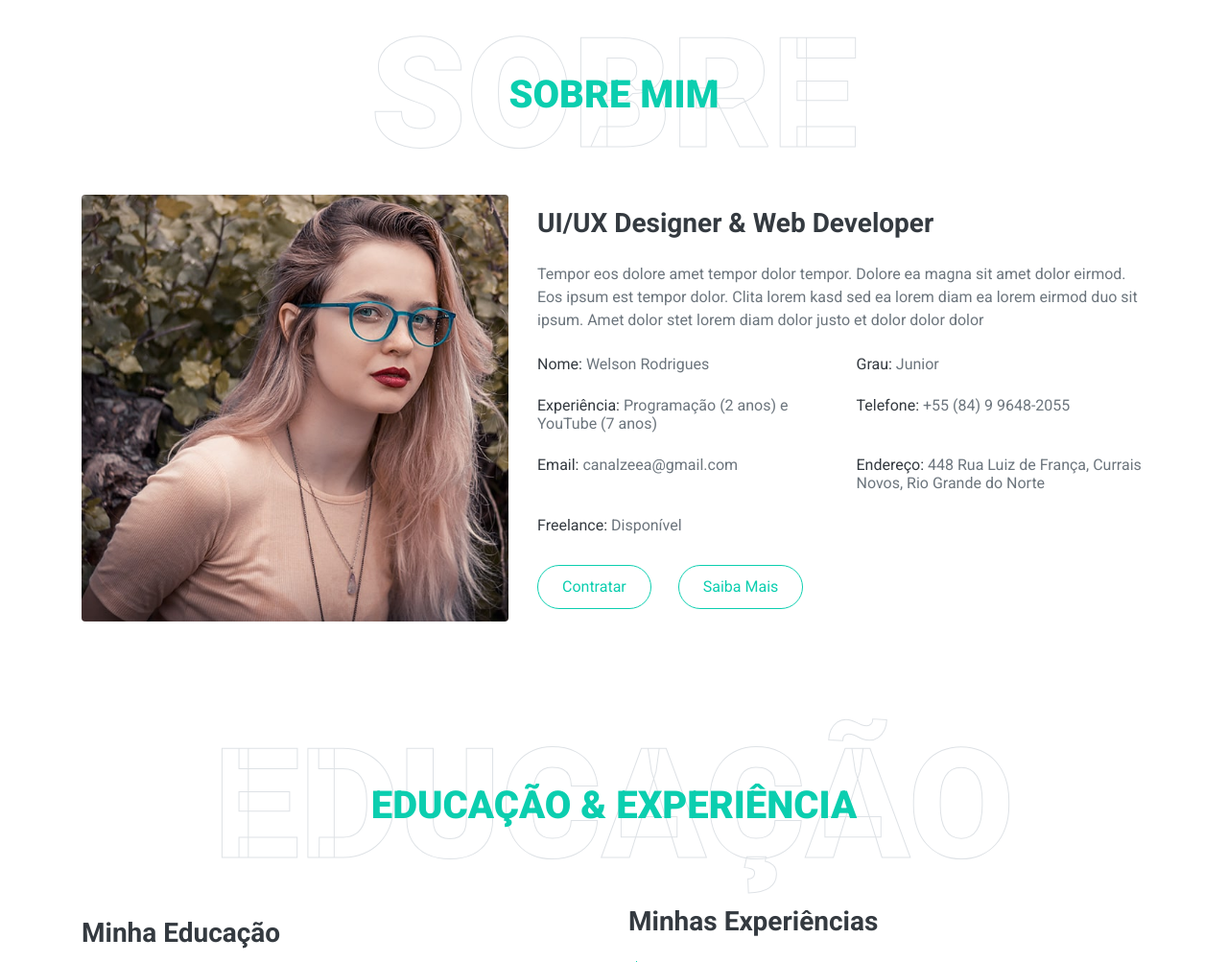
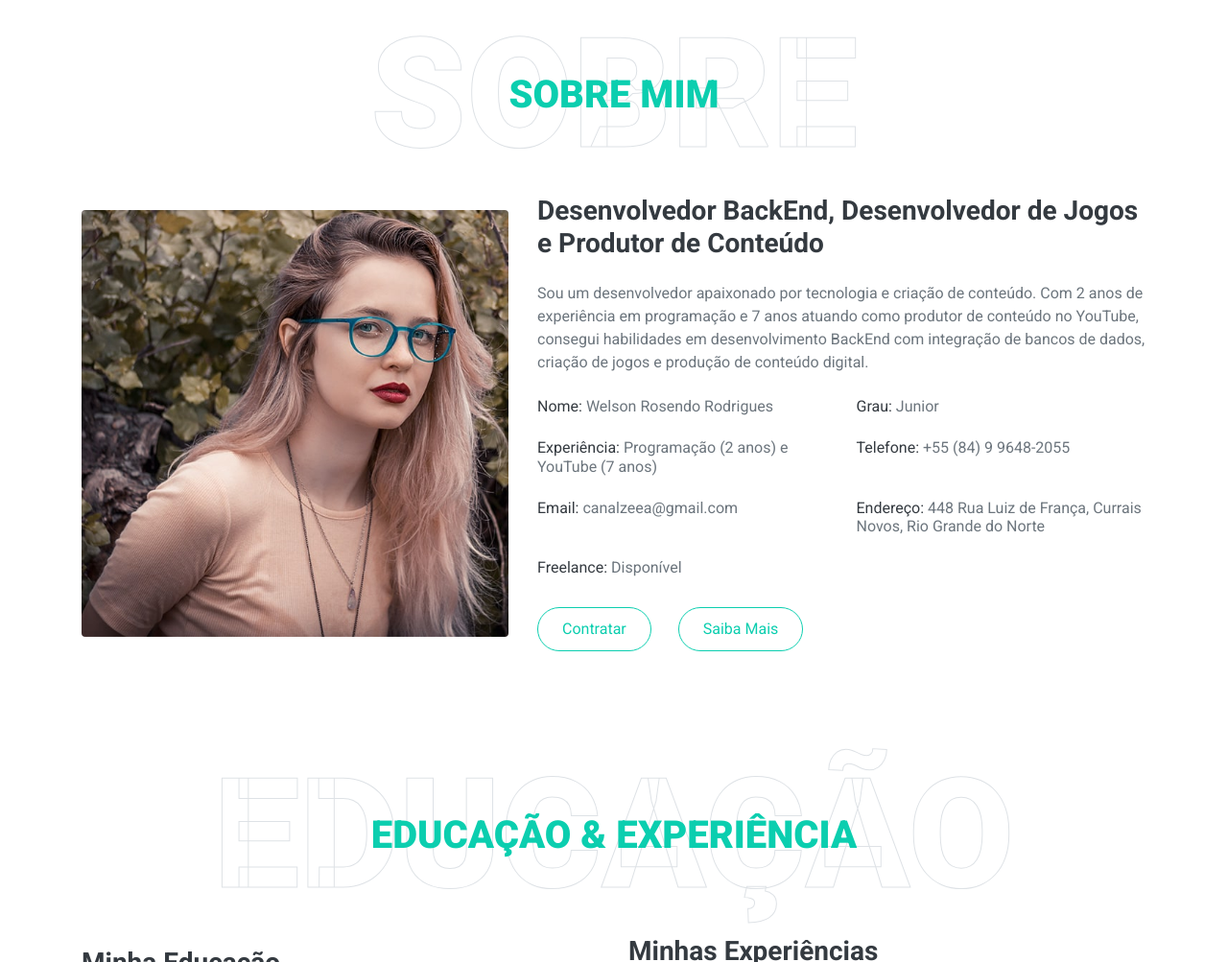
Before and after one commit to welson-rodrigues/portfolio, a plain HTML site: page index.html in a window 1280 px wide. Shown: the part 893-1896 px from the top of the page at 96% size. Drawn offline with nearby package versions, Linux system fonts and the light colour scheme.

Commit message:
Sobre Mim

```diff
--- a/index.html
+++ b/index.html
@@ -109,10 +109,10 @@
                     <img class="img-fluid rounded w-100" src="img/about.jpg" alt="">
                 </div>
                 <div class="col-lg-7">
-                    <h3 class="mb-4">UI/UX Designer & Web Developer</h3>
-                    <p>Tempor eos dolore amet tempor dolor tempor. Dolore ea magna sit amet dolor eirmod. Eos ipsum est tempor dolor. Clita lorem kasd sed ea lorem diam ea lorem eirmod duo sit ipsum. Amet dolor stet lorem diam dolor justo et dolor dolor dolor</p>
+                    <h3 class="mb-4">Desenvolvedor BackEnd, Desenvolvedor de Jogos e Produtor de Conteúdo</h3>
+                    <p>Sou um desenvolvedor apaixonado por tecnologia e criação de conteúdo. Com 2 anos de experiência em programação e 7 anos atuando como produtor de conteúdo no YouTube, consegui habilidades em desenvolvimento BackEnd com integração de bancos de dados, criação de jogos e produção de conteúdo digital.</p>
                     <div class="row mb-3">
-                        <div class="col-sm-6 py-2"><h6>Nome: <span class="text-secondary">Welson Rodrigues</span></h6></div>
+                        <div class="col-sm-6 py-2"><h6>Nome: <span class="text-secondary">Welson Rosendo Rodrigues</span></h6></div>
                         <div class="col-sm-6 py-2"><h6>Grau: <span class="text-secondary">Junior</span></h6></div>
                         <div class="col-sm-6 py-2"><h6>Experiência: <span class="text-secondary">Programação (2 anos) e YouTube (7 anos)</span></h6></div>
                         <div class="col-sm-6 py-2"><h6>Telefone: <span class="text-secondary">+55 (84) 9 9648-2055</span></h6></div>
```
